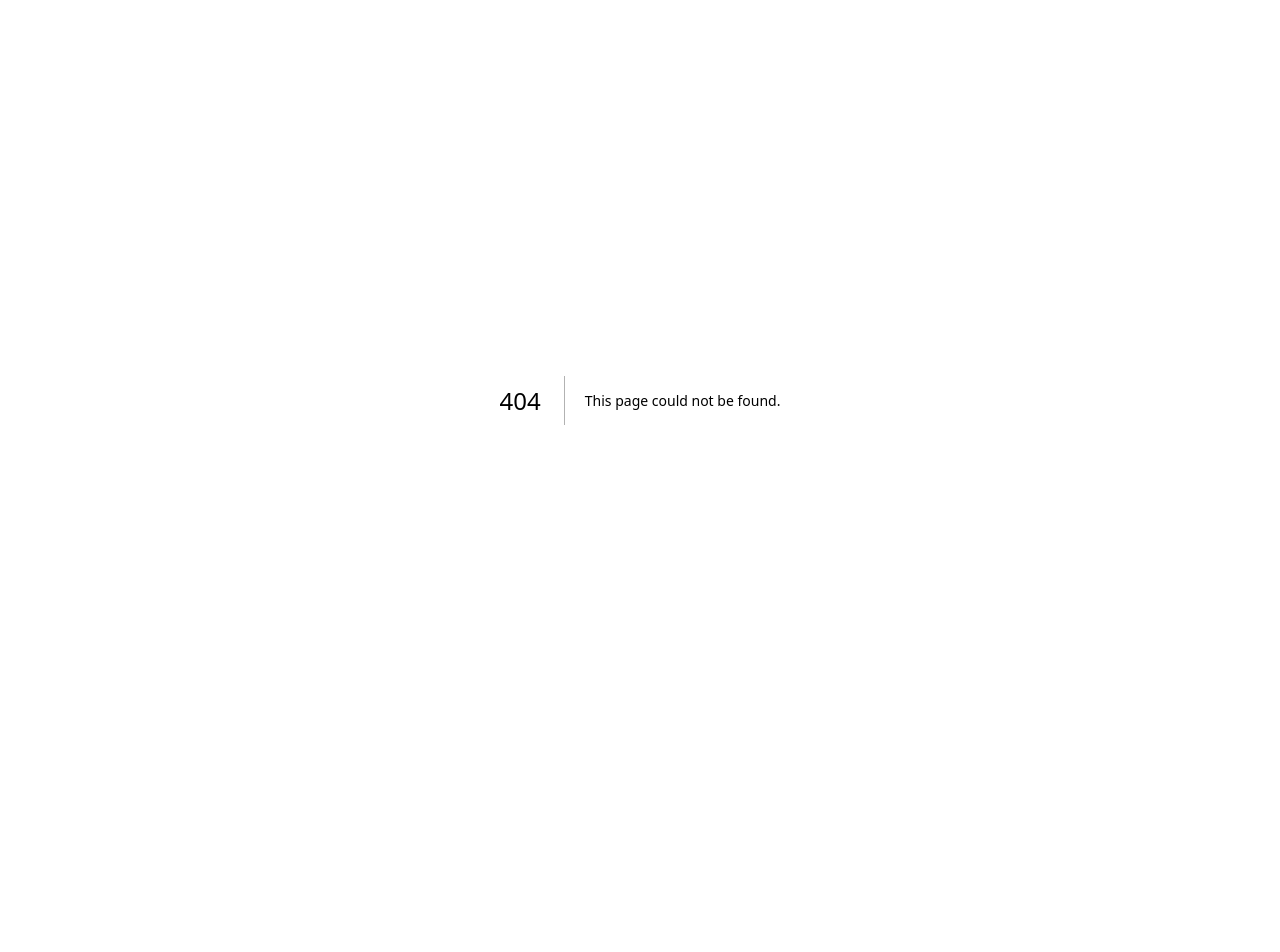
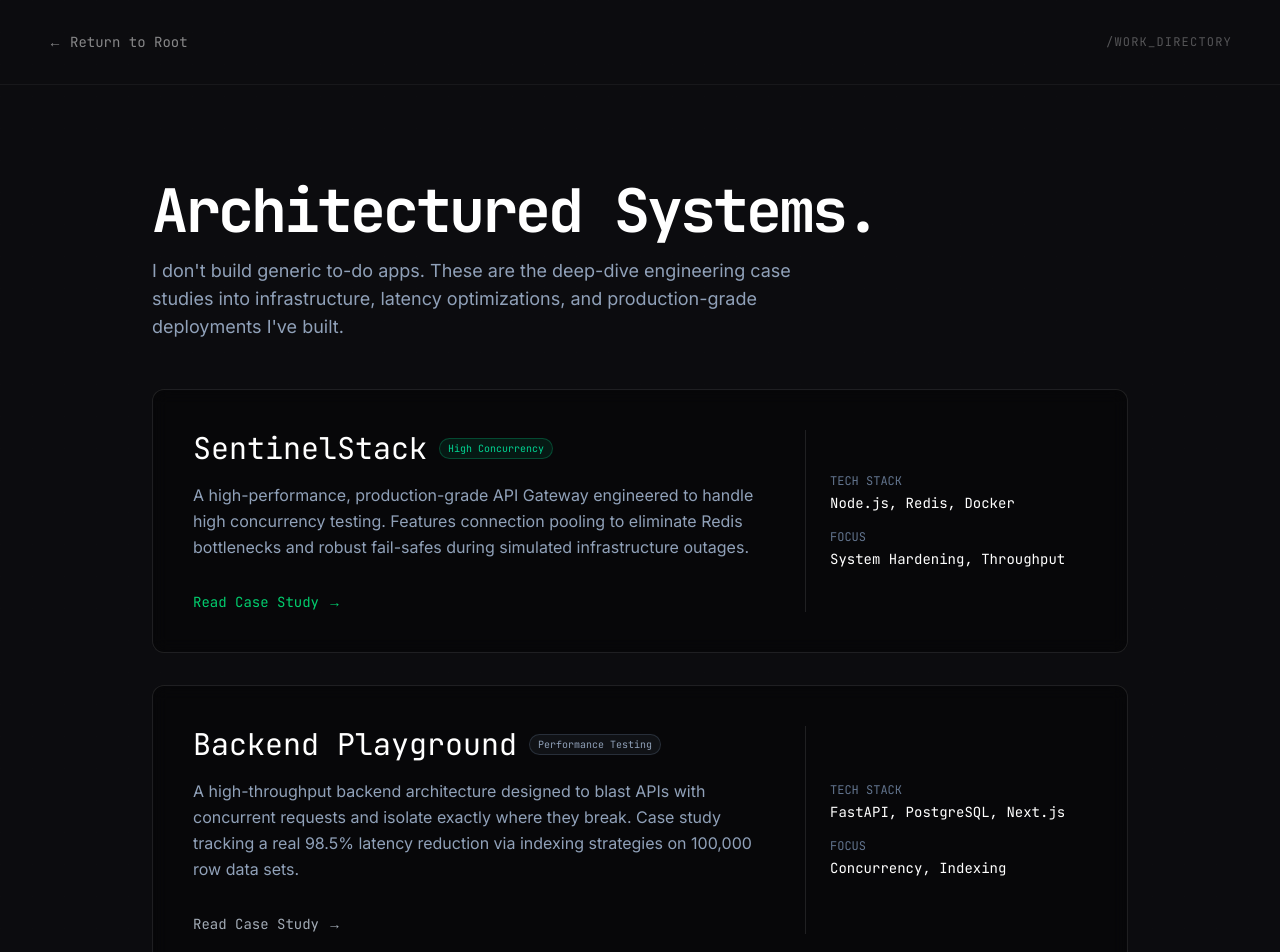
Before and after one commit to shriramrajat/SHRIRAMRAJAT.DEV, a Next.js app: page /work in a window 1280 px wide. Before the commit this address had no page. Shown: the top 952 px of the page. Before the commit the page ends 800 px from the top, so only its background shows below. Built offline with nearby package versions, Linux system fonts and the light colour scheme.

Commit message:
implement work directory and project case study pages

```diff
--- /dev/null
+++ b/src/app/work/page.tsx
@@ -0,0 +1,135 @@
+"use client";
+import Link from "next/link";
+import React from "react";
+import { motion } from "framer-motion";
+
+export default function WorkDirectory() {
+  return (
+    <main className="min-h-screen relative bg-[#0c0c0f] selection:bg-accent selection:text-black overflow-hidden font-sans">
+
+      {/* Subtle Grid Background */}
+      <div className="absolute inset-0 z-0 pointer-events-none opacity-[0.05]">
+        <div className="absolute inset-0 bg-[linear-gradient(rgba(255,255,255,0.05)_1px,transparent_1px),linear-gradient(90deg,rgba(255,255,255,0.05)_1px,transparent_1px)] bg-[size:32px_32px]"></div>
+      </div>
+
+      {/* Navigation */}
+      <nav className="w-full flex justify-between items-center px-6 sm:px-12 py-8 border-b border-white/5 relative z-20">
+        <Link href="/" className="font-mono text-white/50 hover:text-white transition-colors text-sm group flex items-center gap-2">
+          <span className="group-hover:-translate-x-1 transition-transform duration-300">&larr;</span> Return to Root
+        </Link>
+        <span className="text-white/30 font-mono text-xs uppercase tracking-widest">
+          /work_directory
+        </span>
+      </nav>
+
+      <div className="w-full max-w-5xl mx-auto px-6 py-16 sm:py-24 relative z-10 flex flex-col gap-12">
+
+        {/* Header */}
+        <motion.div
+          initial={{ opacity: 0, y: 20 }}
+          animate={{ opacity: 1, y: 0 }}
+          transition={{ duration: 0.6, ease: "easeOut" }}
+          className="flex flex-col gap-4"
+        >
+          <h1 className="text-5xl sm:text-6xl font-mono font-bold text-white tracking-tighter">
+            Architectured Systems.
+          </h1>
+          <p className="font-sans text-slate-400 text-lg max-w-2xl">
+            I don't build generic to-do apps. These are the deep-dive engineering case studies into
+            infrastructure, latency optimizations, and production-grade deployments I've built.
+          </p>
+        </motion.div>
+
+        {/* Case Studies Container */}
+        <motion.div
+          initial="hidden"
+          animate="visible"
+          variants={{
+            hidden: { opacity: 0 },
+            visible: {
+              opacity: 1,
+              transition: { staggerChildren: 0.2, delayChildren: 0.2 }
+            }
+          }}
+          className="flex flex-col gap-8"
+        >
+
+          {/* Project 1: SentinelStack */}
+          <motion.article
+            variants={{
+              hidden: { opacity: 0, x: -20 },
+              visible: { opacity: 1, x: 0 }
+            }}
+            className="group relative border border-white/10 bg-black/40 backdrop-blur-sm rounded-xl overflow-hidden hover:border-accent/30 transition-colors duration-500"
+          >
+            <div className="absolute inset-0 bg-gradient-to-r from-accent/0 via-accent/5 to-transparent opacity-0 group-hover:opacity-100 transition-opacity duration-500 pointer-events-none"></div>
+
+            <div className="grid grid-cols-1 md:grid-cols-3 gap-6 p-6 sm:p-10 relative z-10">
+              <div className="md:col-span-2 flex flex-col gap-4">
+                <div className="flex items-center gap-3">
+                  <h2 className="text-3xl font-mono text-white group-hover:text-accent transition-colors">SentinelStack</h2>
+                  <span className="font-mono text-[10px] text-emerald-400 border border-emerald-500/30 px-2 py-0.5 rounded-full bg-emerald-500/10">High Concurrency</span>
+                </div>
+                <p className="text-slate-400 font-sans text-base leading-relaxed">
+                  A high-performance, production-grade API Gateway engineered to handle high
+                  concurrency testing. Features connection pooling to eliminate Redis bottlenecks
+                  and robust fail-safes during simulated infrastructure outages.
+                </p>
+                <Link href="/work/sentinelstack" className="font-mono text-sm text-accent mt-4 flex items-center gap-2 opacity-80 group-hover:opacity-100 group-hover:translate-x-2 transition-all">
+                  Read Case Study &rarr;
+                </Link>
+              </div>
+              <div className="md:col-span-1 border-l border-white/10 pl-6 hidden md:flex flex-col gap-4 justify-center">
+                <div className="flex flex-col">
+                  <span className="text-xs text-slate-500 font-mono uppercase">Tech Stack</span>
+                  <span className="text-sm text-white font-mono mt-1">Node.js, Redis, Docker</span>
+                </div>
+                <div className="flex flex-col">
+                  <span className="text-xs text-slate-500 font-mono uppercase">Focus</span>
+                  <span className="text-sm text-white font-mono mt-1">System Hardening, Throughput</span>
+                </div>
+              </div>
+            </div>
+          </motion.article>
+
+          {/* Project 2: RajatBuilds */}
+          <motion.article
+            variants={{
+              hidden: { opacity: 0, x: -20 },
+              visible: { opacity: 1, x: 0 }
+            }}
+            className="group relative border border-white/10 bg-black/40 backdrop-blur-sm rounded-xl overflow-hidden hover:border-slate-300 transition-colors duration-500"
+          >
+            <div className="absolute inset-0 bg-gradient-to-r from-slate-300/0 via-slate-300/5 to-transparent opacity-0 group-hover:opacity-100 transition-opacity duration-500 pointer-events-none"></div>
+
+            <div className="grid grid-cols-1 md:grid-cols-3 gap-6 p-6 sm:p-10 relative z-10">
+              <div className="md:col-span-2 flex flex-col gap-4">
+                <div className="flex items-center gap-3">
+                  <h2 className="text-3xl font-mono text-white group-hover:text-slate-300 transition-colors">Backend Playground</h2>
+                  <span className="font-mono text-[10px] text-slate-400 border border-slate-500/30 px-2 py-0.5 rounded-full bg-slate-500/10">Performance Testing</span>
+                </div>
+                <p className="text-slate-400 font-sans text-base leading-relaxed">
+                  A high-throughput backend architecture designed to blast APIs with concurrent requests and isolate exactly where they break. Case study tracking a real 98.5% latency reduction via indexing strategies on 100,000 row data sets.
+                </p>
+                <Link href="/work/rajatbuilds" className="font-mono text-sm text-slate-300 mt-4 flex items-center gap-2 opacity-80 group-hover:opacity-100 group-hover:translate-x-2 transition-all">
+                  Read Case Study &rarr;
+                </Link>
+              </div>
+              <div className="md:col-span-1 border-l border-white/10 pl-6 hidden md:flex flex-col gap-4 justify-center">
+                <div className="flex flex-col">
+                  <span className="text-xs text-slate-500 font-mono uppercase">Tech Stack</span>
+                  <span className="text-sm text-white font-mono mt-1">FastAPI, PostgreSQL, Next.js</span>
+                </div>
+                <div className="flex flex-col">
+                  <span className="text-xs text-slate-500 font-mono uppercase">Focus</span>
+                  <span className="text-sm text-white font-mono mt-1">Concurrency, Indexing</span>
+                </div>
+              </div>
+            </div>
+          </motion.article>
+
+        </motion.div>
+      </div>
+    </main>
+  );
+}
```
